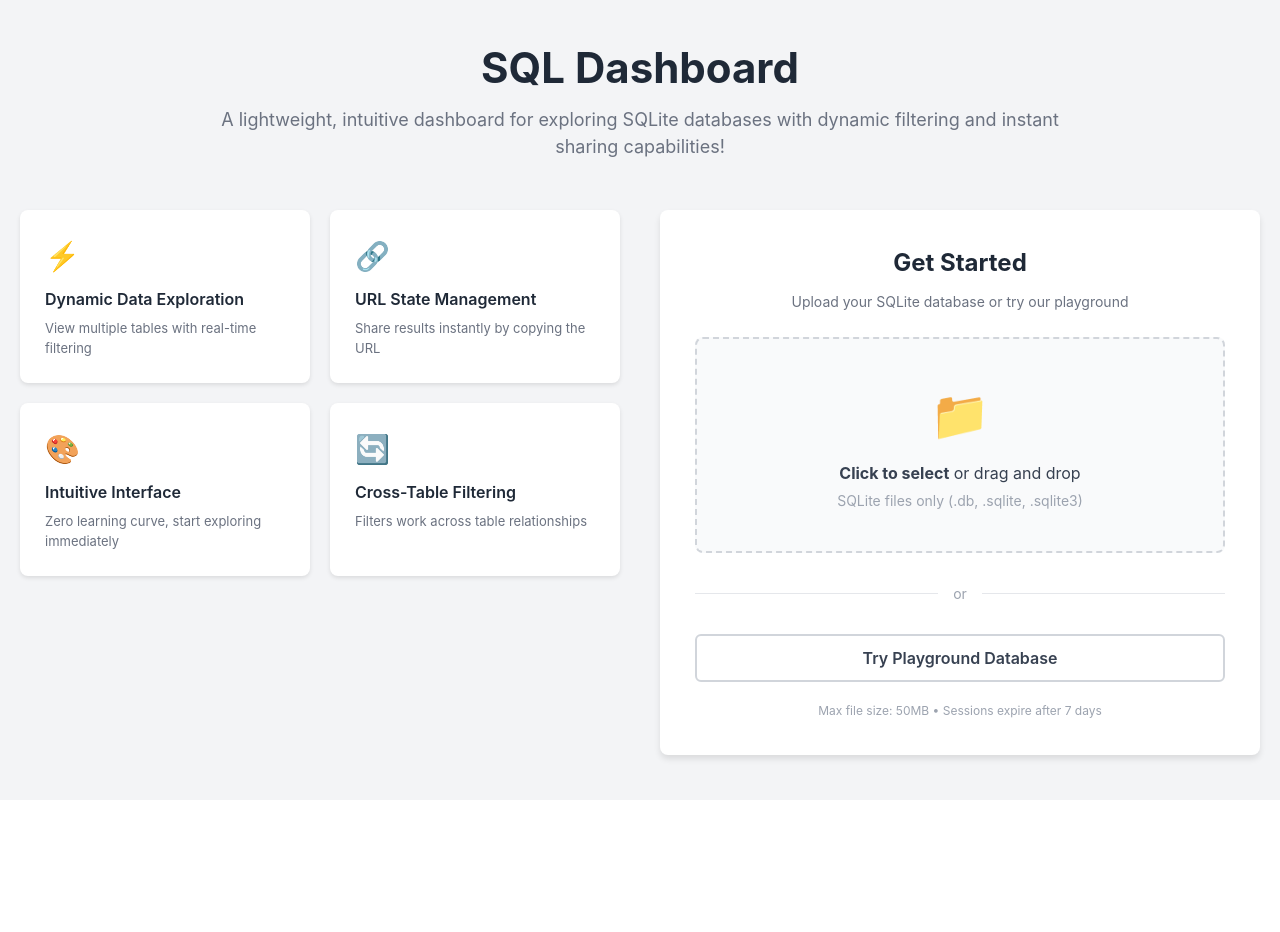
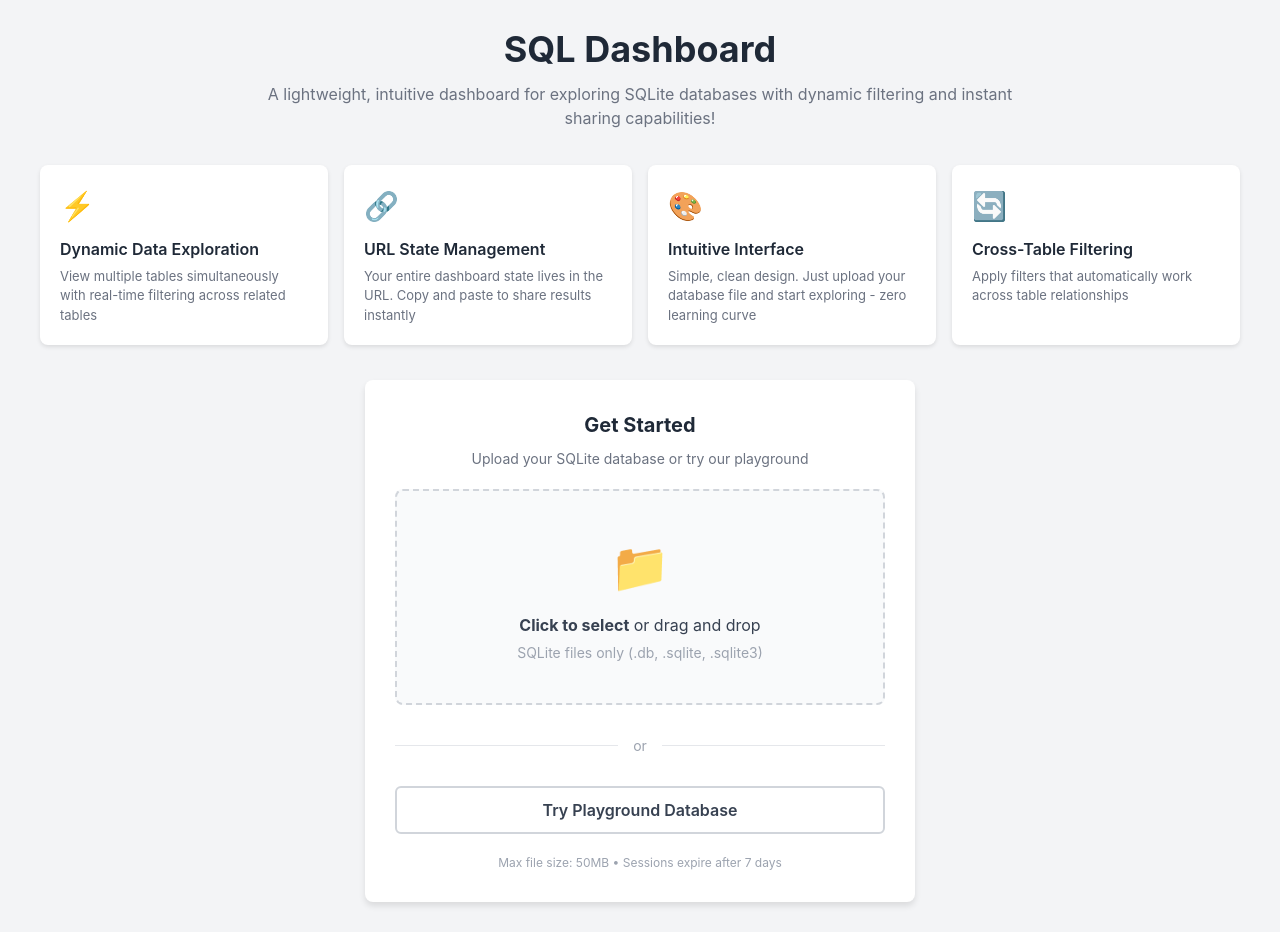
Before and after one commit to accoumar12/dashboard, a React app in the folder frontend/: page / in a window 1280 px wide. Before the commit the page ends 800 px from the top, so only its background shows below. Built offline with nearby package versions, Linux system fonts and the light colour scheme; the HTML template or start-up script is replaced by a standard one.

Commit message:
Restore vertical layout with compact spacing
Return to vertical stacking of hero, features, and upload sections
but with reduced padding and font sizes to fit everything on one
screen. Hero section, 4 feature cards, and Get Started section all
visible without scrolling on standard viewport.

```diff
--- a/frontend/src/components/HomePage.tsx
+++ b/frontend/src/components/HomePage.tsx
@@ -85,73 +85,73 @@ export function HomePage() {
   };
 
   return (
-    <div style={{ minHeight: '100vh', display: 'flex', alignItems: 'center', justifyContent: 'center', backgroundColor: '#f3f4f6', padding: '40px 20px' }}>
-      <div style={{ maxWidth: '1400px', width: '100%' }}>
+    <div style={{ minHeight: '100vh', display: 'flex', alignItems: 'center', justifyContent: 'center', backgroundColor: '#f3f4f6', padding: '30px 20px' }}>
+      <div style={{ maxWidth: '1200px', width: '100%' }}>
         {/* Hero Section */}
-        <div style={{ textAlign: 'center', marginBottom: '50px' }}>
-          <h1 style={{ fontSize: '42px', fontWeight: 'bold', marginBottom: '15px', color: '#1f2937' }}>
+        <div style={{ textAlign: 'center', marginBottom: '35px' }}>
+          <h1 style={{ fontSize: '36px', fontWeight: 'bold', marginBottom: '12px', color: '#1f2937' }}>
             SQL Dashboard
           </h1>
-          <p style={{ fontSize: '18px', color: '#6b7280', maxWidth: '900px', margin: '0 auto' }}>
+          <p style={{ fontSize: '16px', color: '#6b7280', maxWidth: '800px', margin: '0 auto' }}>
             A lightweight, intuitive dashboard for exploring SQLite databases with dynamic filtering and instant sharing capabilities!
           </p>
         </div>
 
-        {/* Two Column Layout */}
-        <div style={{ display: 'grid', gridTemplateColumns: 'repeat(auto-fit, minmax(450px, 1fr))', gap: '40px', alignItems: 'start' }}>
-
-          {/* Left Column - Features */}
-          <div>
-            <div style={{ display: 'grid', gridTemplateColumns: '1fr 1fr', gap: '20px' }}>
-              <div style={{ backgroundColor: 'white', borderRadius: '8px', padding: '25px', boxShadow: '0 2px 4px rgba(0,0,0,0.1)' }}>
+        {/* Features Grid */}
+        <div style={{
+          display: 'grid',
+          gridTemplateColumns: 'repeat(auto-fit, minmax(250px, 1fr))',
+          gap: '16px',
+          marginBottom: '35px'
+        }}>
+          <div style={{ backgroundColor: 'white', borderRadius: '8px', padding: '20px', boxShadow: '0 2px 4px rgba(0,0,0,0.1)' }}>
             <div style={{ fontSize: '28px', marginBottom: '10px' }}>⚡</div>
-                <h3 style={{ fontSize: '16px', fontWeight: '600', color: '#1f2937', marginBottom: '8px' }}>
+            <h3 style={{ fontSize: '16px', fontWeight: '600', color: '#1f2937', marginBottom: '6px' }}>
               Dynamic Data Exploration
             </h3>
             <p style={{ fontSize: '13px', color: '#6b7280', lineHeight: '1.5' }}>
-                  View multiple tables with real-time filtering
+              View multiple tables simultaneously with real-time filtering across related tables
             </p>
           </div>
 
-              <div style={{ backgroundColor: 'white', borderRadius: '8px', padding: '25px', boxShadow: '0 2px 4px rgba(0,0,0,0.1)' }}>
+          <div style={{ backgroundColor: 'white', borderRadius: '8px', padding: '20px', boxShadow: '0 2px 4px rgba(0,0,0,0.1)' }}>
             <div style={{ fontSize: '28px', marginBottom: '10px' }}>🔗</div>
-                <h3 style={{ fontSize: '16px', fontWeight: '600', color: '#1f2937', marginBottom: '8px' }}>
+            <h3 style={{ fontSize: '16px', fontWeight: '600', color: '#1f2937', marginBottom: '6px' }}>
               URL State Management
             </h3>
             <p style={{ fontSize: '13px', color: '#6b7280', lineHeight: '1.5' }}>
-                  Share results instantly by copying the URL
+              Your entire dashboard state lives in the URL. Copy and paste to share results instantly
             </p>
           </div>
 
-              <div style={{ backgroundColor: 'white', borderRadius: '8px', padding: '25px', boxShadow: '0 2px 4px rgba(0,0,0,0.1)' }}>
+          <div style={{ backgroundColor: 'white', borderRadius: '8px', padding: '20px', boxShadow: '0 2px 4px rgba(0,0,0,0.1)' }}>
             <div style={{ fontSize: '28px', marginBottom: '10px' }}>🎨</div>
-                <h3 style={{ fontSize: '16px', fontWeight: '600', color: '#1f2937', marginBottom: '8px' }}>
+            <h3 style={{ fontSize: '16px', fontWeight: '600', color: '#1f2937', marginBottom: '6px' }}>
               Intuitive Interface
             </h3>
             <p style={{ fontSize: '13px', color: '#6b7280', lineHeight: '1.5' }}>
-                  Zero learning curve, start exploring immediately
+              Simple, clean design. Just upload your database file and start exploring - zero learning curve
             </p>
           </div>
 
-              <div style={{ backgroundColor: 'white', borderRadius: '8px', padding: '25px', boxShadow: '0 2px 4px rgba(0,0,0,0.1)' }}>
+          <div style={{ backgroundColor: 'white', borderRadius: '8px', padding: '20px', boxShadow: '0 2px 4px rgba(0,0,0,0.1)' }}>
             <div style={{ fontSize: '28px', marginBottom: '10px' }}>🔄</div>
-                <h3 style={{ fontSize: '16px', fontWeight: '600', color: '#1f2937', marginBottom: '8px' }}>
+            <h3 style={{ fontSize: '16px', fontWeight: '600', color: '#1f2937', marginBottom: '6px' }}>
               Cross-Table Filtering
             </h3>
             <p style={{ fontSize: '13px', color: '#6b7280', lineHeight: '1.5' }}>
-                  Filters work across table relationships
+              Apply filters that automatically work across table relationships
             </p>
           </div>
         </div>
-          </div>
 
-          {/* Right Column - Upload Section */}
-          <div>
-            <div style={{ backgroundColor: 'white', borderRadius: '8px', padding: '35px', boxShadow: '0 4px 6px rgba(0,0,0,0.1)' }}>
-              <h2 style={{ fontSize: '24px', fontWeight: 'bold', textAlign: 'center', marginBottom: '10px', color: '#1f2937' }}>
+        {/* Upload Section */}
+        <div style={{ maxWidth: '550px', margin: '0 auto' }}>
+          <div style={{ backgroundColor: 'white', borderRadius: '8px', padding: '30px', boxShadow: '0 4px 6px rgba(0,0,0,0.1)' }}>
+            <h2 style={{ fontSize: '20px', fontWeight: 'bold', textAlign: 'center', marginBottom: '8px', color: '#1f2937' }}>
               Get Started
             </h2>
-              <p style={{ textAlign: 'center', color: '#6b7280', marginBottom: '25px', fontSize: '14px' }}>
+            <p style={{ textAlign: 'center', color: '#6b7280', marginBottom: '20px', fontSize: '14px' }}>
               Upload your SQLite database or try our playground
             </p>
 
@@ -281,8 +281,6 @@ export function HomePage() {
           </p>
           </div>
         </div>
-
-        </div>
       </div>
     </div>
   );
```
Lines whose indentation alone changed are shown as unchanged.
